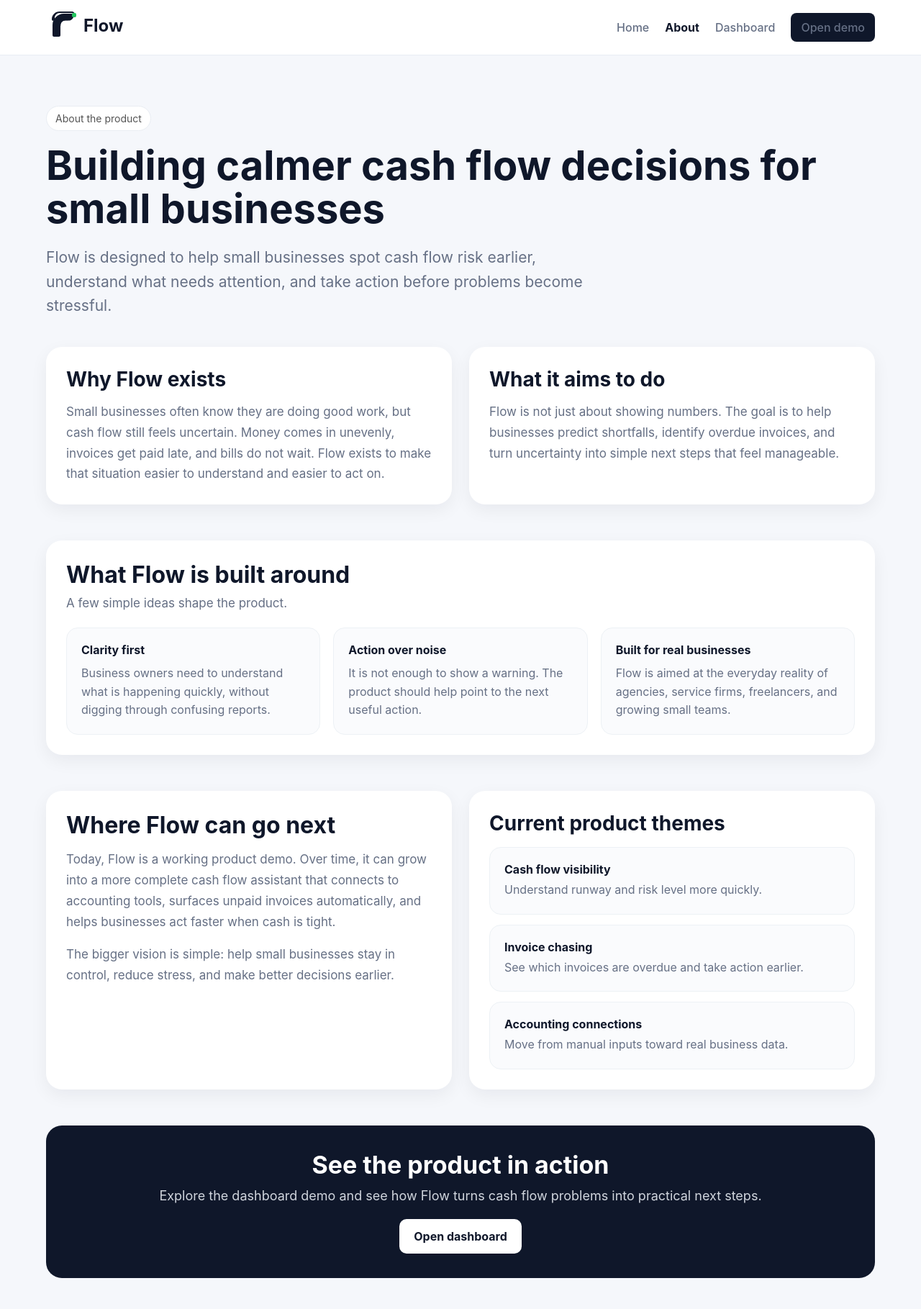
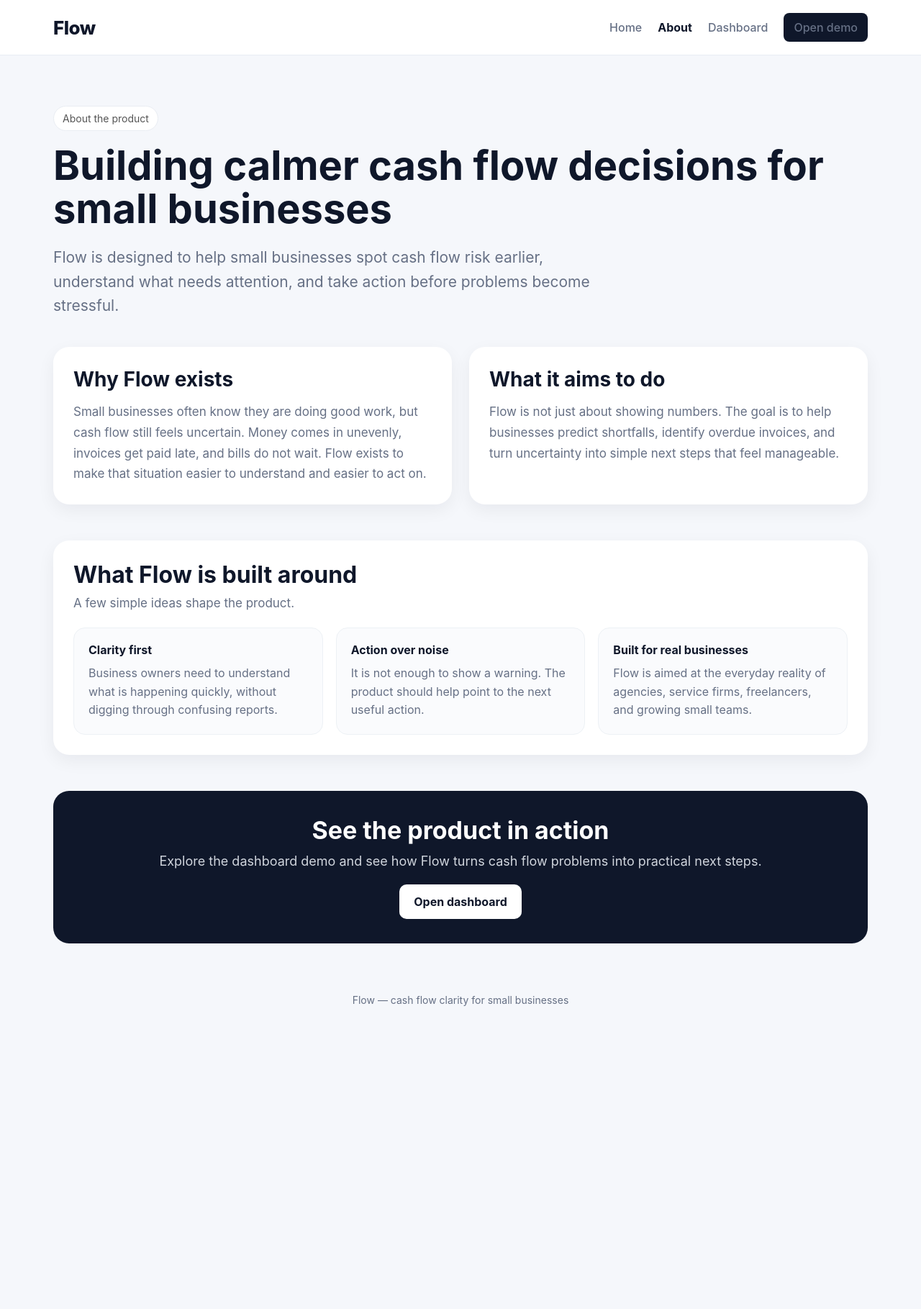
Before and after one commit to will12574-maker/flow-landing, a plain HTML site: page about.html in a window 1280 px wide. Shown: the top 1819 px of the page at 72% size. After the commit the page ends 1448 px from the top, so only its background shows below. Drawn offline with Linux system fonts and the light colour scheme.

Commit message:
Update about.html

```diff
--- a/about.html
+++ b/about.html
@@ -1,4 +1,3 @@
-
 <!DOCTYPE html>
 <html>
 <head>
@@ -14,7 +13,7 @@
       color: #0F172A;
     }
     .container {
-      max-width: 1200px;
+      max-width: 1180px;
       margin: 0 auto;
       padding: 0 24px;
     }
@@ -25,10 +24,17 @@
     .nav-inner {
       min-height: 76px;
       display: flex;
+      justify-content: space-between;
       align-items: center;
-      justify-content: space-between;
       gap: 20px;
       flex-wrap: wrap;
+    }
+    .brand {
+      font-size: 26px;
+      font-weight: 800;
+      letter-spacing: -0.02em;
+      color: #0F172A;
+      text-decoration: none;
     }
     .nav-links {
       display: flex;
@@ -93,7 +99,7 @@
       padding: 28px;
       box-shadow: 0 8px 24px rgba(16,24,40,0.06);
     }
-    .principles-grid, .themes-grid {
+    .principles-grid {
       display: grid;
       grid-template-columns: repeat(3, 1fr);
       gap: 18px;
@@ -118,7 +124,7 @@
       text-align: center;
     }
     @media (max-width: 900px) {
-      .grid-2, .principles-grid, .themes-grid {
+      .grid-2, .principles-grid {
         grid-template-columns: 1fr;
       }
       h1 { font-size: 38px; }
@@ -130,14 +136,7 @@
   <div class="nav">
     <div class="container">
       <div class="nav-inner">
-        <a href="index.html" style="text-decoration:none;">
-          <svg width="150" height="40" viewBox="0 0 150 40" fill="none" xmlns="http://www.w3.org/2000/svg" aria-label="Flow logo">
-            <path d="M20 33V19c0-3.6 2.9-6.5 6.5-6.5H32c3.2 0 5.8-2.6 5.8-5.8V4.5c0-.8-.7-1.5-1.5-1.5H24.8C16.1 3 9 10.1 9 18.8V33c0 1.1.9 2 2 2h7c1.1 0 2-.9 2-2Z" fill="#0F172A"/>
-            <path d="M12 11V8.8C12 5.1 15.1 2 18.8 2H36c1.1 0 2 .9 2 2V4.4c0 3.7-3.1 6.8-6.8 6.8H20c-4.4 0-8 3.6-8 8 0 1.1.9 2 2 2h4.3c1.1 0 2-.9 2-2v-.2c0-3.7 3.1-6.8 6.8-6.8h2.7c5.7 0 10.2-4.6 10.2-10.2V4c0-2.2-1.8-4-4-4H18.8C12.8 0 8 4.8 8 10.8V11c0 1.1.9 2 2 2Z" fill="#0F172A"/>
-            <rect x="36" y="2" width="6" height="6" rx="2" fill="#22C55E"/>
-            <text x="52" y="28" fill="#0F172A" font-size="24" font-family="-apple-system, BlinkMacSystemFont, 'Segoe UI', Roboto, sans-serif" font-weight="700">Flow</text>
-          </svg>
-        </a>
+        <a href="index.html" class="brand">Flow</a>
 
         <div class="nav-links">
           <a href="index.html">Home</a>
@@ -204,40 +203,6 @@
 
   <div class="section">
     <div class="container">
-      <div class="grid-2">
-        <div class="card">
-          <h2 style="margin:0 0 14px 0; font-size:32px;">Where Flow can go next</h2>
-          <p style="margin:0 0 16px 0; color:#667085; line-height:1.7; font-size:17px;">
-            Today, Flow is a working product demo. Over time, it can grow into a more complete cash flow assistant that connects to accounting tools, surfaces unpaid invoices automatically, and helps businesses act faster when cash is tight.
-          </p>
-          <p style="margin:0; color:#667085; line-height:1.7; font-size:17px;">
-            The bigger vision is simple: help small businesses stay in control, reduce stress, and make better decisions earlier.
-          </p>
-        </div>
-
-        <div class="card">
-          <h2 style="margin:0 0 16px 0; font-size:28px;">Current product themes</h2>
-          <div class="themes-grid" style="grid-template-columns:1fr; gap:14px;">
-            <div class="mini-card">
-              <div style="font-weight:700; margin-bottom:6px;">Cash flow visibility</div>
-              <div style="color:#667085; line-height:1.6;">Understand runway and risk level more quickly.</div>
-            </div>
-            <div class="mini-card">
-              <div style="font-weight:700; margin-bottom:6px;">Invoice chasing</div>
-              <div style="color:#667085; line-height:1.6;">See which invoices are overdue and take action earlier.</div>
-            </div>
-            <div class="mini-card">
-              <div style="font-weight:700; margin-bottom:6px;">Accounting connections</div>
-              <div style="color:#667085; line-height:1.6;">Move from manual inputs toward real business data.</div>
-            </div>
-          </div>
-        </div>
-      </div>
-    </div>
-  </div>
-
-  <div class="section">
-    <div class="container">
       <div class="cta-dark">
         <h2 style="margin:0 0 12px 0; font-size:34px;">See the product in action</h2>
         <p style="margin:0 0 22px 0; color:#D0D5DD; font-size:18px;">
```
